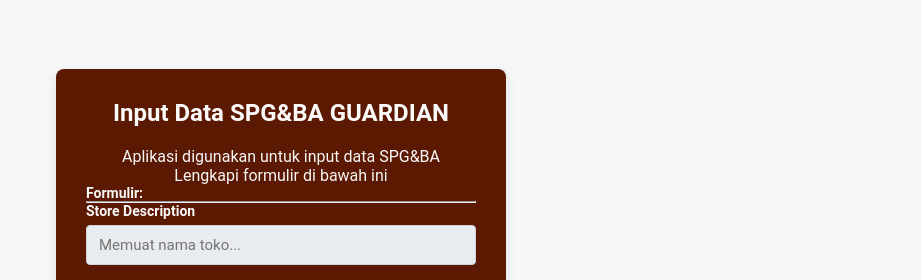
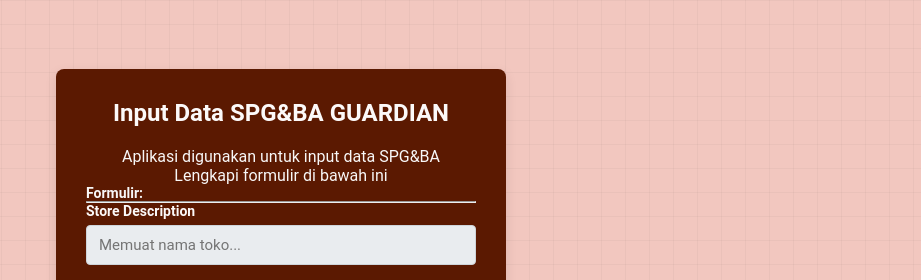
Before and after one commit to guardian-id/inputSPG-BAGUID, a plain HTML site: page index.html in a window 1280 px wide. Shown: the top 280 px of the page, without its empty margins (359-1280 px from the left). Drawn offline with Linux system fonts and the light colour scheme.

Commit message:
Refactor CSS styles for body and form elements
Updated styles for body background and form elements.

```diff
--- a/style.css
+++ b/style.css
@@ -6,7 +6,13 @@
 }
 
 body {
-    background-color: hsl(210, 25%, 97%);
+    background-color: hsl(9, 67%, 85%);
+    /* Garis vertikal dan horizontal halus */
+    background-image:
+        linear-gradient(to right, rgba(0, 0, 0, 0.03) 1px, transparent 1px),
+        linear-gradient(to bottom, rgba(0, 0, 0, 0.03) 1px, transparent 1px);
+    background-size: 24px 24px; /* Mengatur ukuran kotak grid */
+
     display: flex;
     justify-content: center;
     align-items: center;
```
